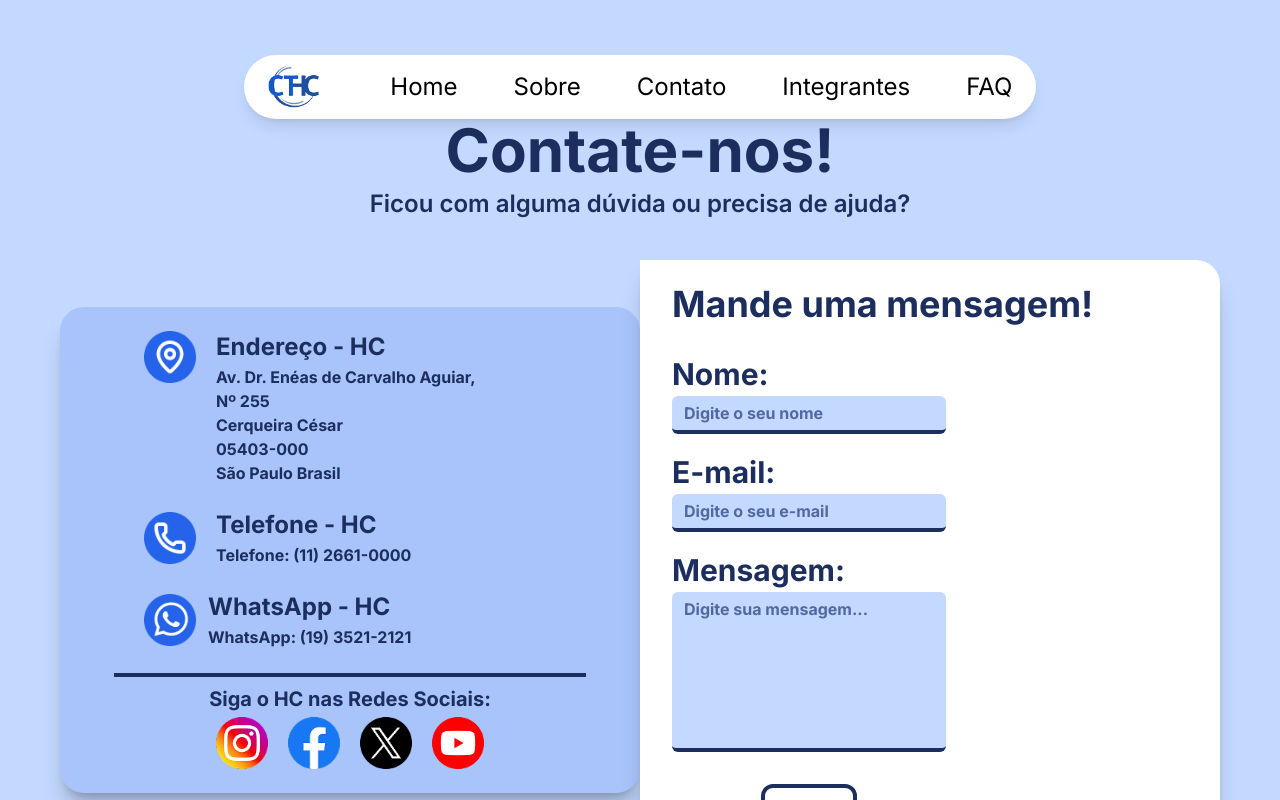
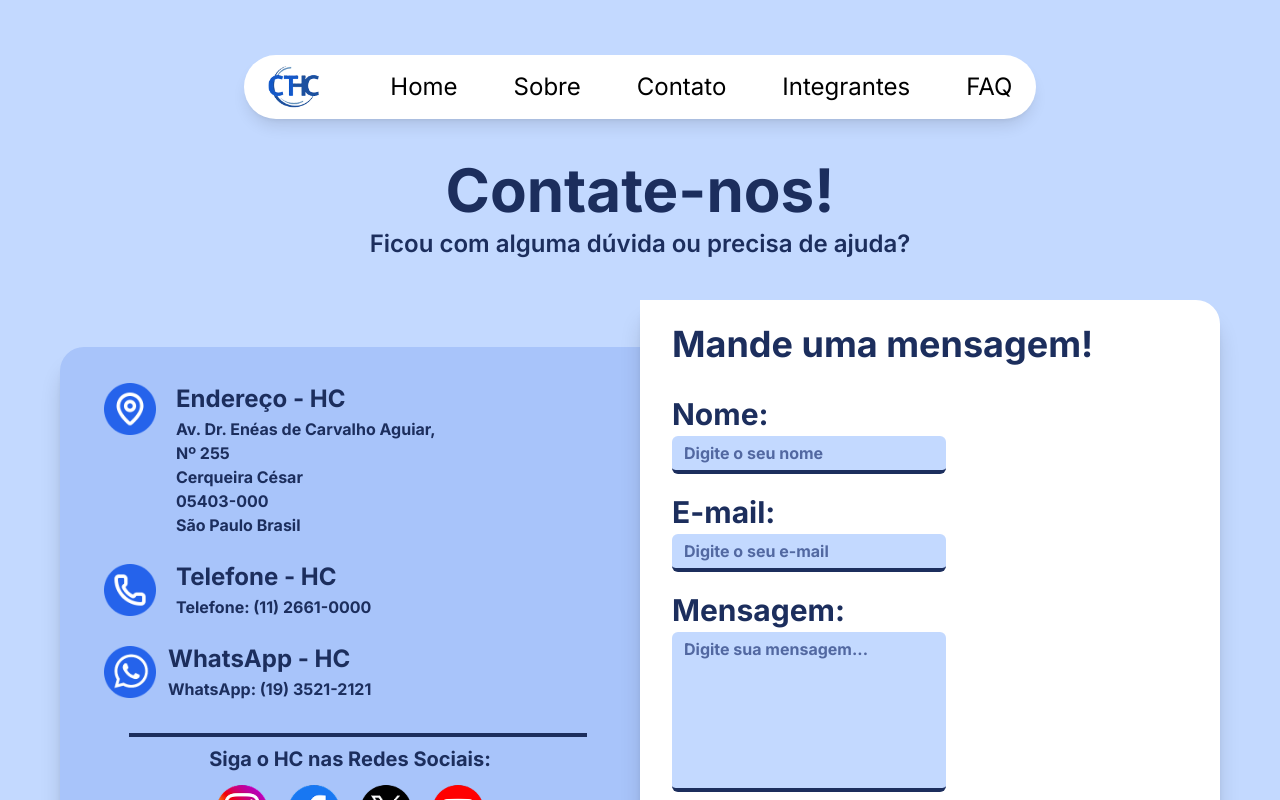
Before and after one commit to BSM-Challenge/ct-hc, a React (Vite) app: page /contato in a window 1280 px wide. Shown: the top 800 px of the page. Built offline with nearby package versions, Linux system fonts and the light colour scheme; a web font is replaced by a local one.

Commit message:
Correção na responsividade atual + início da adaptação para dispositivos maiores.

```diff
--- a/src/routes/Contato/index.tsx
+++ b/src/routes/Contato/index.tsx
@@ -1,6 +1,7 @@
 export default function Contato() {
   return (
-    <main className="pt-40 pb-5 bg-[var(--light-blue)] flex-grow max-w-screen px-[90px] sm:pt-30 sm:px-15">
+    <main className="pt-40 pb-5 bg-[var(--light-blue)] flex-grow max-w-screen px-[90px]
+    sm:pt-30 sm:px-15 lg:pt-40">
       <h1 className="text-6xl text-center text-[var(--dark-blue-title)] font-bold">
         Contate-nos!
       </h1>
@@ -10,12 +11,15 @@ export default function Contato() {
 
       <div className="flex flex-row justify-center mt-10 mb-10 sm:flex-col lg:flex-row ">
         <section className="bg-[var(--light-blue-2)] rounded-bl-3xl rounded-tl-3xl p-6 flex-1 w-1/2 shadow-xl/20
-        sm:w-[80%] sm:rounded-3xl sm:self-center sm:mb-10">
-          <div className="flex flex-col sm:ml-4 md:ml-15">
+        sm:w-[80%] sm:rounded-3xl sm:self-center sm:mb-10
+        lg:rounded-br-none lg:rounded-tr-none lg:mb-0">
+          <div className="flex flex-col
+          sm:ml-4 md:items-center lg:px-1 lg:py-3 lg:items-start">
 
             {/* card endereço */}
             <div className="flex flex-row items-start gap-3 mb-5
-            sm:gap-5 md:mb-6">
+            sm:gap-5 md:mb-6 md:ml-16
+            lg:ml-0">
               <img className="w-17 sm:w-13" src="./icon-local.png" alt="Ícone de localização"/>
             <div className="flex flex-col items-start gap-0.5">
               <h2 className="font-bold text-2xl text-[var(--dark-blue-title)]">
@@ -46,7 +50,8 @@ export default function Contato() {
 
 
             {/* card whatsapp */}
-            <div className="flex flex-row items-center gap-3 mb-5 md:mb-6">
+            <div className="flex flex-row items-center gap-3 mb-5
+            md:mb-6 lg:mb-8">
               <div>
                 <img className="w-17 sm:w-13" src="./icon-whatsapp.png" alt="Ícone de WhatsApp"/>
               </div>
@@ -62,12 +67,14 @@ export default function Contato() {
             </div>
 
             {/* card redes */}
-            <hr className="border-[var(--dark-blue-title)] w-85 border-2 mb-2 self-center md:mr-15 md:w-[100%]"/>
-            <div className="flex flex-col items-center gap-1 sm:self-center sm:mr-4 md:mr-15">
+            <hr className="border-[var(--dark-blue-title)] w-85 border-2 mb-2 self-center
+            md:w-[90%]"/>
+            <div className="flex flex-col items-center gap-1
+            sm:self-center sm:mr-4">
               <h2 className="font-bold text-xl text-[var(--dark-blue-title)]">
                 Siga o HC nas Redes Sociais:
               </h2>
-              <div className="flex flex-row items-center gap-5">
+              <div className="flex flex-row items-center gap-5 lg:mt-2">
                 <img src="./icon-instagram.png" alt="Ícone do Instagram" className="w-13 h-13" />
                 <img src="./icon-facebook.png" alt="Ícone do Facebook" className="w-13 h-13" />
                 <img src="./icon-twitter.png" alt="Ícone do Twitter" className="w-13 h-13" />
```
